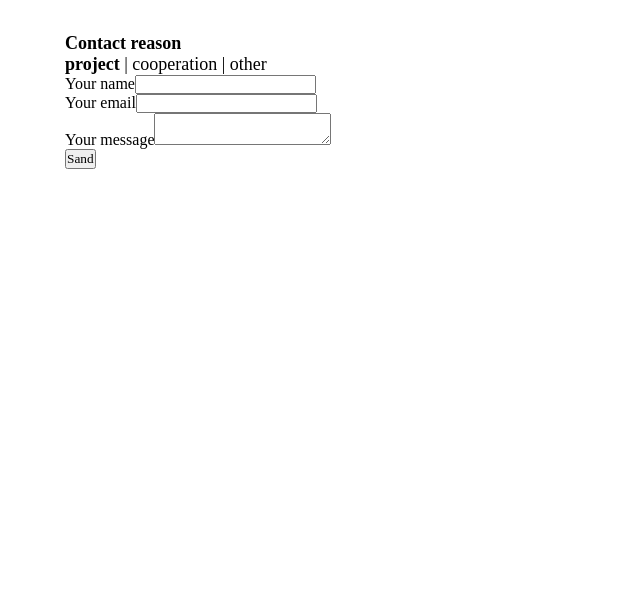
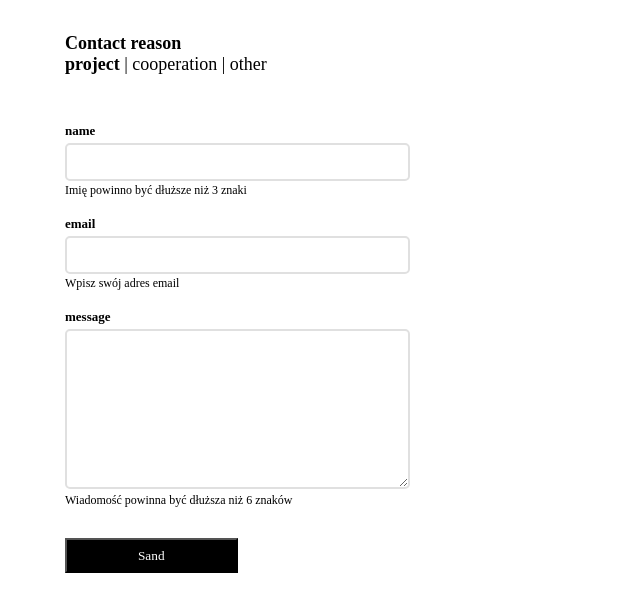
Before and after one commit to opcja/hatta, a Gatsby site: page /contact in a window 1280 px wide. Shown: the part 260-869 px from the top of the page, without its empty margins (0-640 px from the left). Before the commit the page ends 800 px from the top, so only its background shows below. Built offline with nearby package versions, Linux system fonts and the light colour scheme; Gatsby itself is replaced by a stand-in of ours.

Commit message:
Continue of work on the form contact

```diff
--- a/src/pages/contact.js
+++ b/src/pages/contact.js
@@ -1,7 +1,7 @@
 import React from "react"
 import { navigate } from "gatsby-link"
 import styled from "styled-components"
-import { Formik, ErrorMessage, Form, Field } from "formik"
+import { Formik, Form, Field, useField } from "formik"
 import * as Yup from "yup"
 
 const Describtion = styled.p`
@@ -14,7 +14,156 @@ const StyledForm = styled(Form)`
   flex-direction: column;
   width: 50%;
   margin: 36px 0;
+
+  .form-control {
+    width: 60%;
+  }
+
+  .form-control.valid input,
+  .form-control.valid input:focus,
+  .form-control.valid textarea,
+  .form-control.valid textarea:focus {
+    border-color: green;
+  }
+
+  .form-control.valid .feedback {
+    color: green;
+  }
+
+  .form-control.invalid input,
+  .form-control.invalid input:focus,
+  .form-control.invalid textarea,
+  .form-control.invalid textarea:focus {
+    border-color: red;
+  }
+
+  .form-control.invalid .feedback {
+    color: red;
+  }
+  .form-control.textarea-field {
+    width: 120%;
+  }
+
+  .text-xs {
+    font-size: 12px;
+    margin-bottom: 6px;
+  }
+
+  .label-box {
+    display: flex;
+    justify-content: space-between;
+
+    margin-bottom: 4px;
+    margin-top: 12px;
+  }
+
+  .feedback {
+    font-size: 12px;
+  }
+
+  label {
+    font-weight: 600;
+    font-size: 13px;
+  }
+
+  input {
+    width: 100%;
+    height: 38px;
+    padding-left: 4px;
+    margin-bottom: 2px;
+    font-size: 16px;
+  }
+
+  input,
+  textarea {
+    border: 2px solid #e0e0e0;
+    border-radius: 5px;
+  }
+
+  input:focus,
+  textarea:focus {
+    outline: transparent;
+    border: 2px solid #2196f3;
+  }
+
+  input:focus:hover,
+  textarea:focus:hover {
+    border: 2px solid #2196f3;
+  }
+
+  input:hover,
+  textarea:hover {
+    border-color: #bdbdbd;
+  }
+
+  textarea {
+    height: 160px;
+    width: 100%;
+    padding: 4px;
+    font-size: 16px;
+  }
+
+  button {
+    margin-top: 24px;
+    height: 35px;
+    width: 30%;
+    color: white;
+    background-color: black;
+  }
 `
+
+const sleep = ms => new Promise(r => setTimeout(r, ms))
+
+const TextInputLiveFeedback = ({ label, helpText, ...props }) => {
+  const [field, meta] = useField(props)
+
+  // Show inline feedback if EITHER
+  // - the input is focused AND value is longer than 2 characters
+  // - or, the has been visited (touched === true)
+  const [didFocus, setDidFocus] = React.useState(false)
+  const handleFocus = () => setDidFocus(true)
+  const showFeedback =
+    (!!didFocus && field.value.trim().length > 2) || meta.touched
+
+  return (
+    <div
+      className={`form-control ${
+        showFeedback ? (meta.error ? "invalid" : "valid") : ""
+      }`}
+    >
+      <div className="label-box flex items-center space-between">
+        <label htmlFor={props.id}>{label}</label>{" "}
+        {showFeedback ? (
+          <div
+            id={`${props.id}-feedback`}
+            aria-live="polite"
+            className="feedback text-sm"
+          >
+            {meta.error ? meta.error : "✓"}
+          </div>
+        ) : null}
+      </div>
+      {props.as ? (
+        <textarea
+          {...props}
+          {...field}
+          aria-describedby={`${props.id}-feedback ${props.id}-help`}
+          onFocus={handleFocus}
+        />
+      ) : (
+        <input
+          {...props}
+          {...field}
+          aria-describedby={`${props.id}-feedback ${props.id}-help`}
+          onFocus={handleFocus}
+        />
+      )}
+      <div className="text-xs" id={`${props.id}-help`} tabIndex="-1">
+        {helpText}
+      </div>
+    </div>
+  )
+}
 
 const encode = data => {
   return Object.keys(data)
@@ -40,17 +189,16 @@ export default function Contact() {
         initialValues={{ name: "", email: "", message: "" }}
         validationSchema={Yup.object({
           name: Yup.string()
-            .min(3, "Must be 15 characters or less")
-            .required("Required"),
+            .min(3, "Imię jest zbyt krótkie")
+            .required("Pole wymagane"),
           email: Yup.string()
-            .email("Invalid email address")
-            .required("Required"),
+            .email("Nieprawidłowy adres email")
+            .required("Pole wymagane"),
           message: Yup.string()
-            .min(6, "Must be 15 characters or less")
-            .required("Required"),
+            .min(6, "Wiadomość jest zbyt krótka")
+            .required("Pole wymagane"),
         })}
         onSubmit={data => {
-          console.log(data)
           fetch("/", {
             method: "POST",
             headers: { "Content-Type": "application/x-www-form-urlencoded" },
@@ -65,7 +213,7 @@ export default function Contact() {
             .catch(error => alert(error))
         }}
       >
-        <Form
+        <StyledForm
           name="contact-form"
           data-netlify="true"
           data-netlify-honeypot="bot-field"
@@ -73,292 +221,40 @@ export default function Contact() {
           <Field type="hidden" name="form-name" />
           <Field type="hidden" name="bot-field" />
 
-          <label htmlFor="name">Your name</label>
-          <Field name="name" type="text" />
-          <ErrorMessage name="name" />
-          <br />
-          <label htmlFor="email">Your email</label>
+          <TextInputLiveFeedback
+            label="name"
+            id="name"
+            name="name"
+            helpText="Imię powinno być dłuższe niż 3 znaki"
+            type="text"
+          />
+
+          <TextInputLiveFeedback
+            label="email"
+            id="email"
+            name="email"
+            helpText="Wpisz swój adres email"
+            type="text"
+          />
+          {/* <label htmlFor="email">Your email</label>
           <Field name="email" type="text" />
-          <ErrorMessage name="email" />
-          <br />
-          <label htmlFor="message">Your message</label>
+          <ErrorMessage name="email" /> */}
+
+          <TextInputLiveFeedback
+            as="textarea"
+            label="message"
+            id="message"
+            name="message"
+            helpText="Wiadomość powinna być dłuższa niż 6 znaków"
+            type="text"
+          />
+          {/* <label htmlFor="message">Your message</label>
           <Field as="textarea" name="message" type="text" />
-          <ErrorMessage name="message" />
-          <br />
+          <ErrorMessage name="message" /> */}
+
           <button type="submit">Sand</button>
-        </Form>
+        </StyledForm>
       </Formik>
     </>
   )
 }
-
-// const StyledForm = styled(Form)`
-//   display: flex;
-//   flex-direction: column;
-//   width: 50%;
-//   margin: 36px 0;
-
-//   .form-control {
-//     width: 60%;
-//   }
-
-//   .form-control.valid input,
-//   .form-control.valid input:focus,
-//   .form-control.valid textarea,
-//   .form-control.valid textarea:focus {
-//     border-color: green;
-//   }
-
-//   .form-control.valid .feedback {
-//     color: green;
-//   }
-
-//   .form-control.invalid input,
-//   .form-control.invalid input:focus,
-//   .form-control.invalid textarea,
-//   .form-control.invalid textarea:focus {
-//     border-color: red;
-//   }
-
-//   .form-control.invalid .feedback {
-//     color: red;
-//   }
-
-//   .form-control.textarea-field {
-//     width: 120%;
-//   }
-
-//   .text-xs {
-//     font-size: 12px;
-//     margin-bottom: 6px;
-//   }
-
-//   .label-box {
-//     display: flex;
-//     justify-content: space-between;
-
-//     margin-bottom: 4px;
-//     margin-top: 12px;
-//   }
-
-//   .feedback {
-//     font-size: 12px;
-//   }
-
-//   label {
-//     font-weight: 600;
-//     font-size: 13px;
-//   }
-
-//   input {
-//     width: 100%;
-//     height: 38px;
-//     padding-left: 4px;
-//     margin-bottom: 2px;
-//     font-size: 16px;
-//   }
-
-//   input,
-//   textarea {
-//     border: 2px solid #e0e0e0;
-//     border-radius: 5px;
-//   }
-
-//   input:focus,
-//   textarea:focus {
-//     outline: transparent;
-//     border: 2px solid #2196f3;
-//   }
-
-//   input:focus:hover,
-//   textarea:focus:hover {
-//     border: 2px solid #2196f3;
-//   }
-
-//   input:hover,
-//   textarea:hover {
-//     border-color: #bdbdbd;
-//   }
-
-//   textarea {
-//     height: 160px;
-//     width: 100%;
-//     padding: 4px;
-//     font-size: 16px;
-//   }
-
-//   button {
-//     margin-top: 24px;
-//     height: 35px;
-//     width: 30%;
-//     color: white;
-//     background-color: black;
-//   }
-// `
-
-// const sleep = ms => new Promise(r => setTimeout(r, ms))
-
-// function encode(data) {
-//   return Object.keys(data)
-//     .map(key => encodeURIComponent(key) + "=" + encodeURIComponent(data[key]))
-//     .join("&")
-// }
-
-// const SignupForm = () => {
-//   const [state, setState] = React.useState("")
-
-//   const handleChange = e => {
-//     console.log(e.target.value)
-
-//     setState({ ...state, [e.target.name]: e.target.value })
-
-//     console.log(state)
-//   }
-
-//   const handleSubmit = e => {
-//     console.log(e.target)
-//     e.preventDefault()
-//     const form = e.target
-//     fetch("/", {
-//       method: "POST",
-//       headers: { "Content-Type": "application/x-www-form-urlencoded" },
-//       body: encode({
-//         "form-name": form.getAttribute("name"),
-//         ...state,
-//       }),
-//     })
-//       .then(() => navigate(form.getAttribute("action")))
-//       .catch(error => alert(error))
-//   }
-
-//   const TextInputLiveFeedback = ({ label, helpText, ...props }) => {
-//     const [field, meta] = useField(props)
-
-//     // Show inline feedback if EITHER
-//     // - the input is focused AND value is longer than 2 characters
-//     // - or, the has been visited (touched === true)
-//     const [didFocus, setDidFocus] = React.useState(false)
-//     const handleFocus = () => setDidFocus(true)
-//     const showFeedback =
-//       (!!didFocus && field.value.trim().length > 2) || meta.touched
-
-//     return (
-//       <div
-//         className={
-//           `${props.as ? `${props.as}-field ` : ""}` +
-//           `form-control ${
-//             showFeedback ? (meta.error ? "invalid" : "valid") : ""
-//           }`
-//         }
-//       >
-//         <div className="label-box flex items-center space-between">
-//           <label htmlFor={props.id}>{label}</label>{" "}
-//           {showFeedback ? (
-//             <div
-//               id={`${props.id}-feedback`}
-//               aria-live="polite"
-//               className="feedback text-sm"
-//             >
-//               {meta.error ? meta.error : "✓"}
-//             </div>
-//           ) : null}
-//         </div>
-//         {props.as ? (
-//           <textarea
-//             {...props}
-//             {...field}
-//             aria-describedby={`${props.id}-feedback ${props.id}-help`}
-//             onFocus={handleFocus}
-//           />
-//         ) : (
-//           <input
-//             {...props}
-//             {...field}
-//             aria-describedby={`${props.id}-feedback ${props.id}-help`}
-//             onFocus={handleFocus}
-//             onChange={handleChange}
-//           />
-//         )}
-
-//         <div className="text-xs" id={`${props.id}-help`} tabIndex="-1">
-//           {helpText}
-//         </div>
-//       </div>
-//     )
-//   }
-
-//   const formik = useFormik({
-//     initialValues: { name: "", email: "", message: "" },
-//     onSubmit: async values => {
-//       await sleep(500)
-//       alert(JSON.stringify(values, null, 2))
-//     },
-//     validationSchema: Yup.object({
-//       name: Yup.string()
-//         .min(3, "Must be 15 characters or less")
-//         .required("Required")
-//         .matches(
-//           /^[a-zA-Z0-9]+$/,
-//           "Cannot contain special characters or spaces"
-//         ),
-//       email: Yup.string().email("Invalid email address").required("Required"),
-//       message: Yup.string()
-//         .min(12, "Wiadomośc nie może byc krótsza niż 12 znaków")
-//         .required("Required"),
-//     }),
-//   })
-
-//   return (
-//     <>
-//
-//       <FormikProvider value={formik}>
-//         <StyledForm
-//           method="post"
-//           action="/thanks"
-//           name="contact"
-//           data-netlify="true"
-//           data-netlify-honeypot="bot-field"
-//           onSubmit={handleSubmit}
-//         >
-//           <input type="hidden" name="form-name" value="contact" />
-//           <p hidden>
-//             <label>
-//               Don’t fill this out: <input name="bot-field" />
-//             </label>
-//           </p>
-//           <TextInputLiveFeedback
-//             label="name"
-//             id="name"
-//             helpText="Imię powinno zawierać min 3 znaki"
-//             name="name"
-//             type="text"
-//             onChange={handleChange}
-//           />
-//           <TextInputLiveFeedback
-//             label="email"
-//             id="email"
-//             helpText="Podaj poprawny adres e-mail"
-//             name="email"
-//             type="text"
-//             onChange={handleChange}
-//           />
-
-//           <TextInputLiveFeedback
-//             as="textarea"
-//             label="message"
-//             id="message"
-//             helpText="Wiadomość powinna być nie krótsza niz 6 znaków"
-//             name="message"
-//             type="text"
-//             onChange={handleChange}
-//           />
-
-//           <button type="submit">Send message</button>
-//           <button type="reset">Reset</button>
-//         </StyledForm>
-//       </FormikProvider>
-//     </>
-//   )
-// }
-
-// export default SignupForm
```
